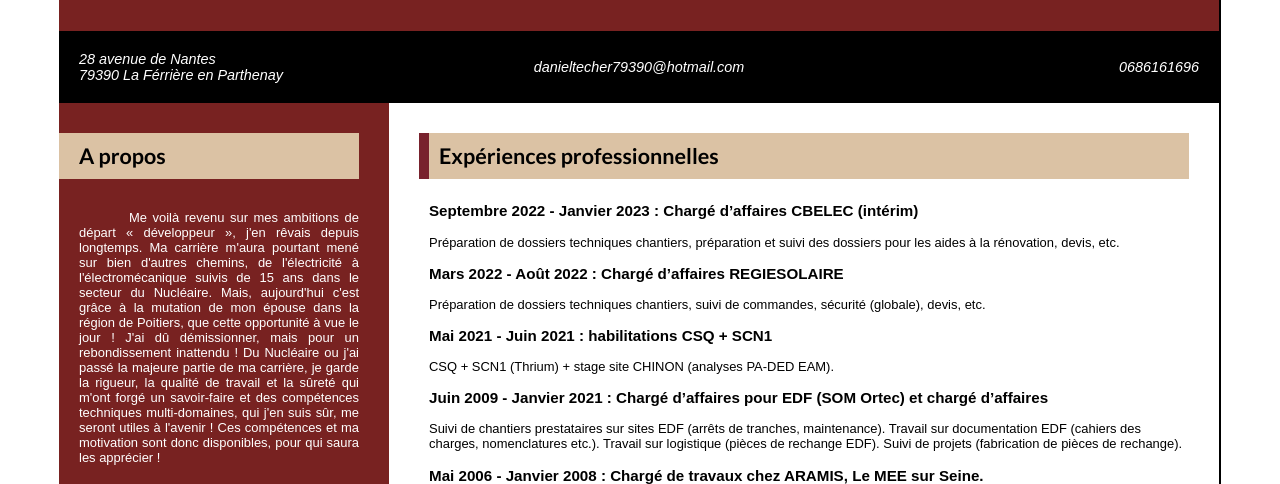
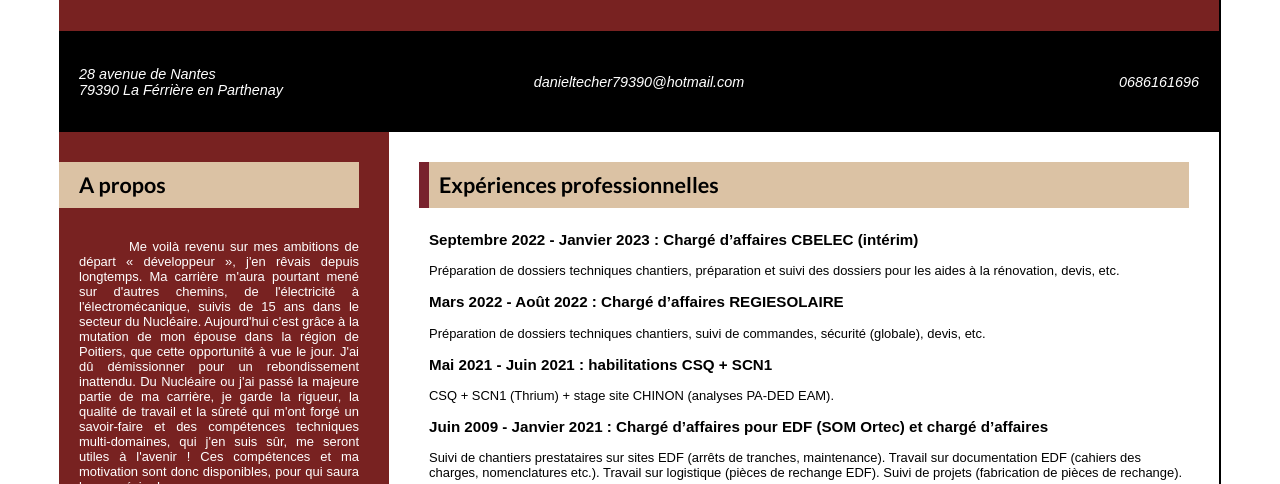
Before and after one commit to danitech79/moncv, a plain HTML site: page cv.html in a window 1280 px wide. Shown: the part 316-800 px from the top of the page. Drawn offline with Linux system fonts and the light colour scheme.

Commit message:
reprises générales

```diff
--- a/cv.html
+++ b/cv.html
@@ -20,34 +20,33 @@
         <div id="poste"><h2>développeur web junior</h2></div>
         </section>
         <div id="headline">
-            <div id="postal">
+            <p id="postal">
             <a target=_blank href="https://www.google.fr/maps/place/28+Av.+de+Nantes,+79390+La+Ferri%C3%A8re-en-Parthenay/@46.6547975,-0.0822609,17z/data=!3m1!4b1!4m6!3m5!1s0x480764a09877ac9f:0x1f0d3592c4ce691d!8m2!3d46.6547975!4d-0.0796806!16s%2Fg%2F11crtzcfc2?entry=ttu">
                 28 avenue de Nantes<br>
                 79390 La Férrière en Parthenay</a>
-            </div>
-            <div id="mail">
+            </p>
+            <p id="mail">
                 <a href="mailto:danieltecher79390@hotmail.com">danieltecher79390@hotmail.com</a>
-            </div>
-            <div id="tel">
+            </p>
+            <p id="tel">
                 <a href="tel:0686161696">0686161696</a>
-            </div>
+            </p>
         </div>
     </header>
         <main>
-            <!--Block main left/bloc principal gauche-->
+    <!--Block main left/bloc principal gauche-->
         <section id="bloc-left">
             <h2 id="bloc-1">A propos</h2>
             <div id="bloc-2">
                 <p>Me voilà revenu sur mes ambitions de départ « développeur », j'en rêvais depuis longtemps.
-                Ma carrière m'aura pourtant mené sur bien d'autres chemins,
-                de l'électricité à l'électromécanique suivis de 15 ans dans le secteur du Nucléaire.
-                Mais, aujourd'hui c'est grâce à la mutation de mon épouse dans la région de Poitiers, que cette opportunité
-                à vue le jour ! J'ai dû démissionner, mais pour un rebondissement inattendu !
-                Du Nucléaire ou j'ai passé la majeure partie de ma carrière, je garde la rigueur, la qualité de travail et la sûreté qui m'ont forgé
-                un savoir-faire et des compétences techniques multi-domaines, qui j'en suis sûr,
+                Ma carrière m'aura pourtant mené sur d'autres chemins, de l'électricité à l'électromécanique, suivis de 15 ans dans le secteur du Nucléaire.
+                Aujourd'hui c'est grâce à la mutation de mon épouse dans la région de Poitiers,
+                que cette opportunité à vue le jour. J'ai dû démissionner pour un rebondissement inattendu.
+                Du Nucléaire ou j'ai passé la majeure partie de ma carrière, je garde la rigueur, la qualité de travail
+                et la sûreté qui m'ont forgé un savoir-faire et des compétences techniques multi-domaines, qui j'en suis sûr,
                 me seront utiles à l'avenir !
                 Ces compétences et ma motivation sont donc disponibles, pour qui saura les apprécier !
-            </p>
+                </p>
             </div>
             <h2 id="bloc-3">Langues parlées</h2>
             <div id="bloc-4">
@@ -63,9 +62,11 @@
                     <li>Mes enfants, mon foyer</li>
                     <li>Les nouvelles technologies, la domotique</li>
                     <li>L'écologie</li>
+                    <li>La marche et le vélo</li>
                 </ul>
             </div>
         </section>
+    <!--Block center/bloc de séparation central pour plus de facilité-->
         <div id="bloc-separation"></div>
     <!--Block main right/bloc principal droit-->
         <section id="bloc-right">
@@ -126,16 +127,18 @@
     <footer>
          <div id="networks">
             <figure id="YT">
-                <a target=_blank href="https://www.youtube.com/@danieltecher"><img src="./assets/img/Youtube.png" alt="youtube"></a>
+                <a target=_blank href="https://www.youtube.com/@danieltecher"><img src="./assets/img/Youtube.png"
+                     alt="youtube"></a>
             </figure>
             <figure id="LK">
-                <a target=_blank href="https://www.linkedin.com/in/daniel-techer-73b839ba/?originalSubdomain=fr"><img src="./assets/img/Linkedin.png" alt="linkedin"></a>
+                <a target=_blank href="https://www.linkedin.com/in/daniel-techer-73b839ba/?originalSubdomain=fr"><img src="./assets/img/Linkedin.png"
+                     alt="linkedin"></a>
             </figure>
             <figure id="GH">
             <a target="_blank" href="https://github.com/danitech79"><img src="./assets/img/github.png" alt="github"></a>
             </figure>
         </div>
-        <div id="update"><small>Dernière mise à jour le <time datetime="2023-07-04T12:10+02:00">04 juin 2023</time></small></div>
+        <div id="update"><small>Dernière mise à jour le <time datetime="2023-07-03T19:10+02:00">03 juin 2023</time></small></div>
     </footer>
 </body>
 </html>
```
